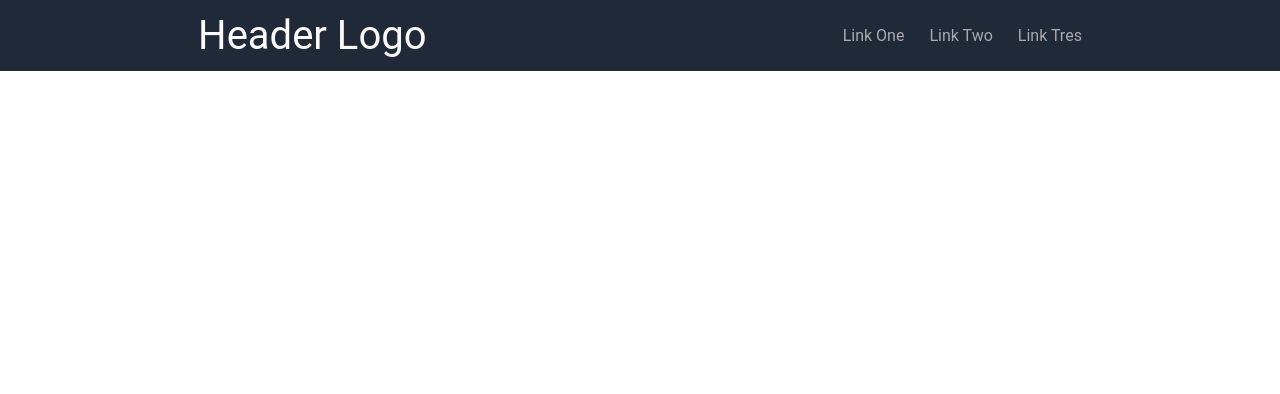
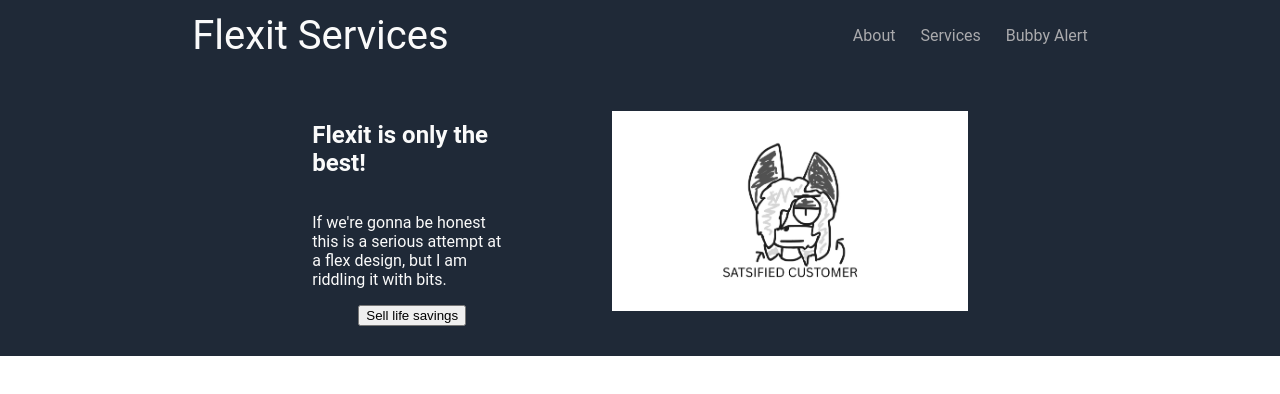
Before and after one commit to Howl-to-the-moon/flexit, a plain HTML site: page index.html in a window 1280 px wide. Drawn offline with Linux system fonts and the light colour scheme.

Commit message:
begin hero implmentation
added directory with image file and began work
on making a functional hero.

```diff
--- a/index.html
+++ b/index.html
@@ -12,16 +12,40 @@
 
     <div class="header">
 
-        <div class="classforthelogo">  Header Logo </div>
+        <div class="classforthelogo">  Flexit Services </div>
 
         <ul>
-            <li><a href="#"> Link One </a></li>
-            <li><a href="#"> Link Two </a></li>
-            <li><a href="#"> Link Tres </a></li>
+            <li><a href="#"> About </a></li>
+            <li><a href="#"> Services </a></li>
+            <li><a href="#"> Bubby Alert </a></li>
         </ul>
 
     </div>
 
 
+    <div class="hero">
+
+        <div class="heroR">
+
+            <h2> Flexit is only the best! </h2>
+                <p>
+                    If we're gonna be honest this is a serious attempt
+                    at a flex design, but I am riddling it with bits.
+                </p>
+
+            <button> Sell life savings </button>
+
+
+        </div>
+
+
+        <div>
+         <img src="images/blank.png" alt="a satisfied customer">
+        </div>
+
+    </div>
+
+
+
 </body>
 </html>
--- a/style.css
+++ b/style.css
@@ -18,6 +18,10 @@ a {
     color: #aaaaad;
 }
 
+img{
+    height: 200px;
+}
+
 .header{
     color: #fafafa;
     background-color: #1F2937;
@@ -31,3 +35,24 @@ a {
 .classforthelogo {
     font-size: 40px;
 }
+
+.hero{
+    display: flex;
+    justify-content: center;
+    align-items: center;
+    padding: 30px;
+    gap: 100px;
+    color: #fafafa;
+    background-color: #1F2937;
+}
+
+.heroR{
+
+    display: flex;
+    flex-flow: column;
+    width: 200px;
+    justify-content: center;
+    align-items: center;
+    padding: 0;
+    margin: 0;
+}
```
Also changed, not shown: images/blank.png (added).
